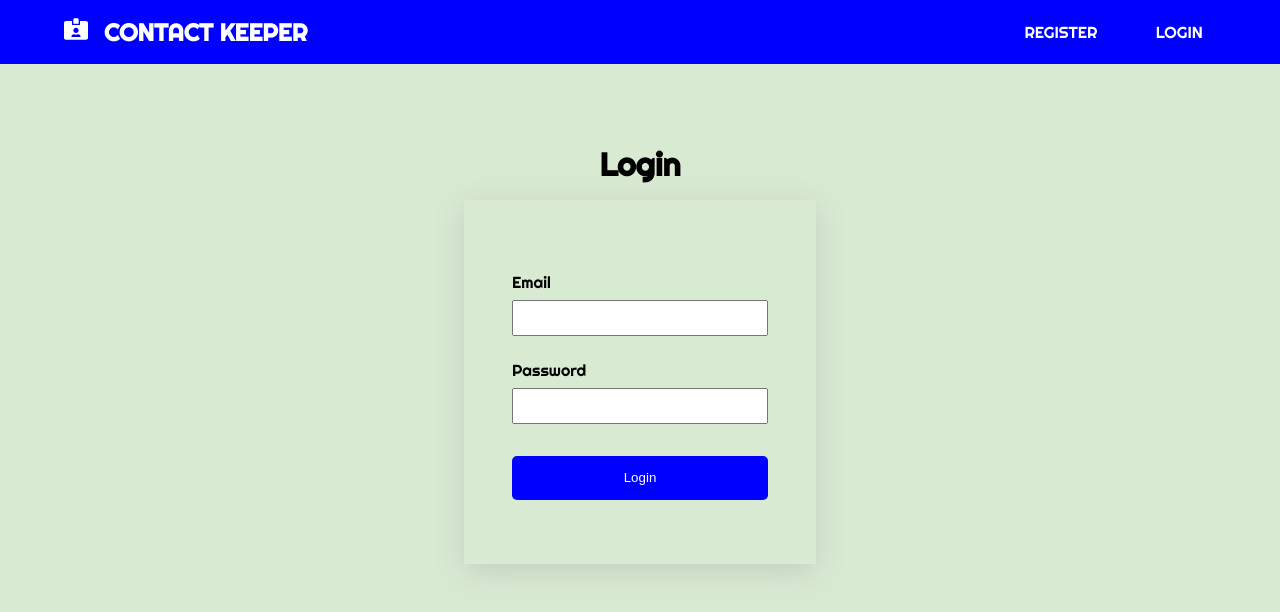
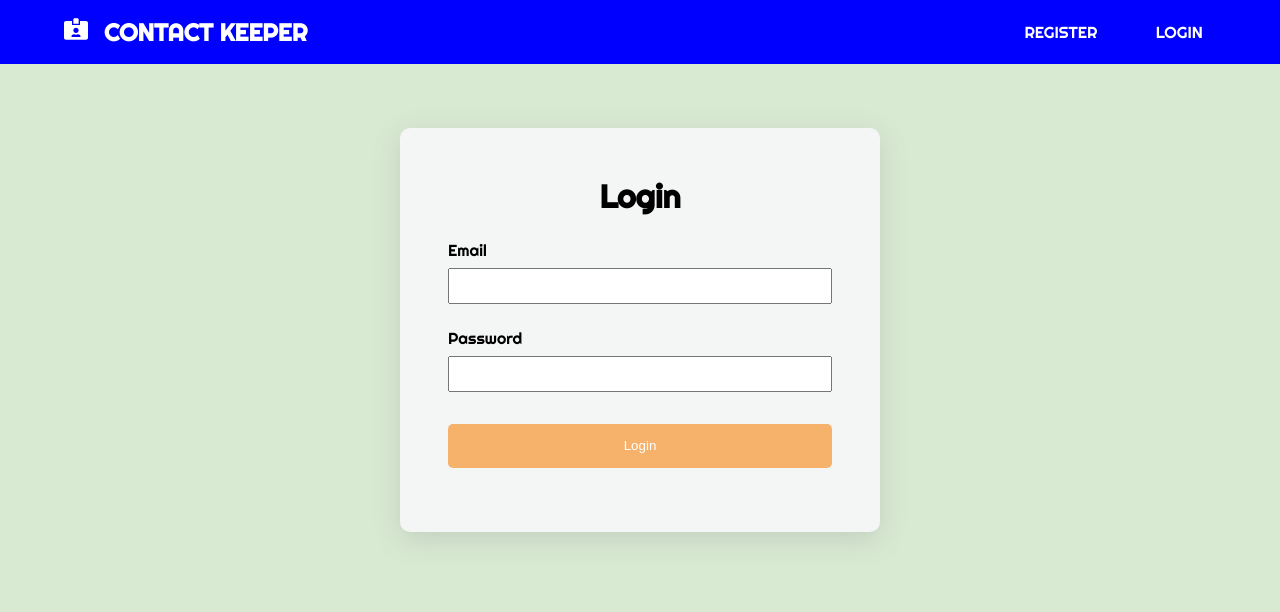
Before and after one commit to steven2711/fs-contact-keeper, a React (Create React App) app in the folder client/: page /login in a window 1280 px wide. Shown: the top 612 px of the page. Built offline with nearby package versions, Linux system fonts and the light colour scheme.

Commit message:
Added better styling control.

```diff
--- a/client/src/components/auth/Login.js
+++ b/client/src/components/auth/Login.js
@@ -34,8 +34,8 @@ const Login = (props) => {
 
   return (
     <FormContainer>
-      <h1>Login</h1>
       <Form onSubmit={onSubmit}>
+        <Title>Login</Title>
         {error && <Alert text={error} />}
         <FormGroup>
           <Label htmlFor="email">Email</Label>
@@ -71,17 +71,18 @@ const FormContainer = styled.div`
   align-items: center;
   justify-content: center;
   margin-top: 4rem;
+`;
 
-  h1 {
-    margin: 1rem 0;
-  }
+const Title = styled.h1`
+  text-align: center;
 `;
 
 const Form = styled.form`
-  width: 20%;
+  width: 30%;
   box-shadow: rgba(100, 100, 111, 0.2) 0px 7px 29px 0px;
   padding: 3rem;
-
+  border-radius: 10px;
+  background: #f3f6f4;
   @media (max-width: 1024px) {
     width: 40%;
   }
@@ -110,7 +111,7 @@ const Input = styled.input`
 const Submit = styled.input`
   padding: 0.9rem;
   cursor: pointer;
-  background: blue;
+  background: #f6b26b;
   color: white;
   border: none;
   border-radius: 5px;
@@ -119,6 +120,7 @@ const Submit = styled.input`
 
   &:hover {
     transform: scale(1.02);
+    box-shadow: rgba(100, 100, 111, 0.2) 0px 7px 29px 0px;
   }
 
   &:active {
```
